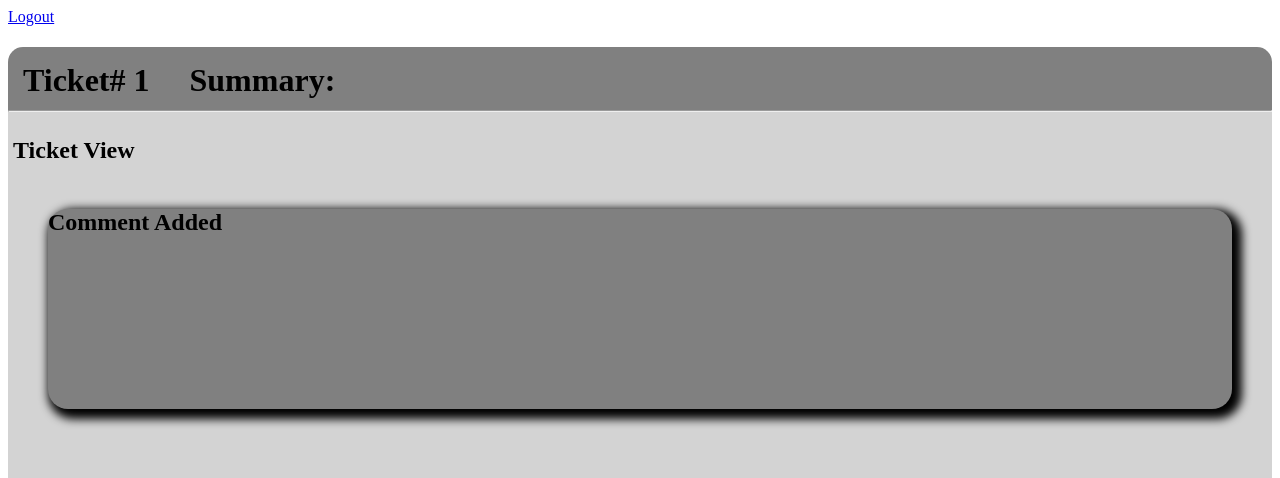
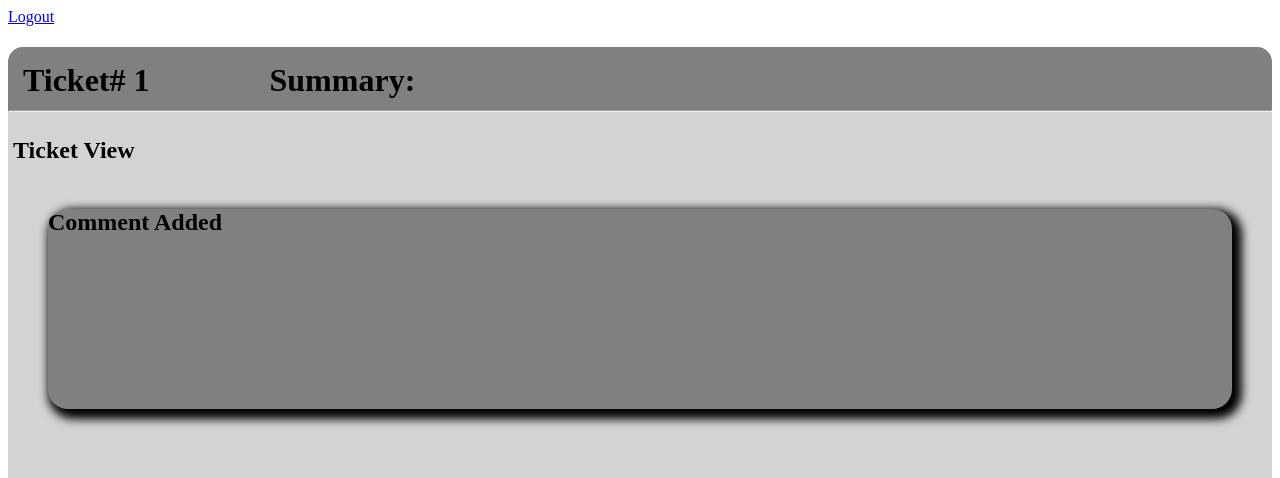
Before and after one commit to Rldeckard/ticket_tracker, a PHP site: page /ticket.php?ID=1 in a window 1280 px wide. Shown: the top 478 px of the page. Run offline with PHP 8.4, Linux system fonts and the light colour scheme; the visitor is signed in with stand-in values (Sample User, id 1); data that the repository does not hold is empty.

Commit message:
added nbsp
remove when you feel like it. Needs gone.

```diff
--- a/ticket.php
+++ b/ticket.php
@@ -24,7 +24,7 @@ if (strlen($_SESSION['username']) < 1) {
   </style>
 <body>
   <div>
-        <h1 style="background-color:grey;padding:15px;border-radius:15px 15px 0 0;position:relative;">Ticket#&nbsp;<?php print $_GET['ID']; print '&nbsp;&nbsp;&nbsp;&nbsp;&nbsp;Summary: '.$_GET['Summary'].'</span>';?></h1>
+        <h1 style="background-color:grey;padding:15px;border-radius:15px 15px 0 0;position:relative;">Ticket#&nbsp;<?php print $_GET['ID']; print '&nbsp;&nbsp;&nbsp;&nbsp;&nbsp;&nbsp;&nbsp;&nbsp;&nbsp;&nbsp;&nbsp;&nbsp;&nbsp;&nbsp;&nbsp;Summary: '.$_GET['Summary'].'</span>';?></h1>
 
     <div style="background-color:lightgray;position:relative;top:-26px;padding-bottom:30px">
       <hr>
```
